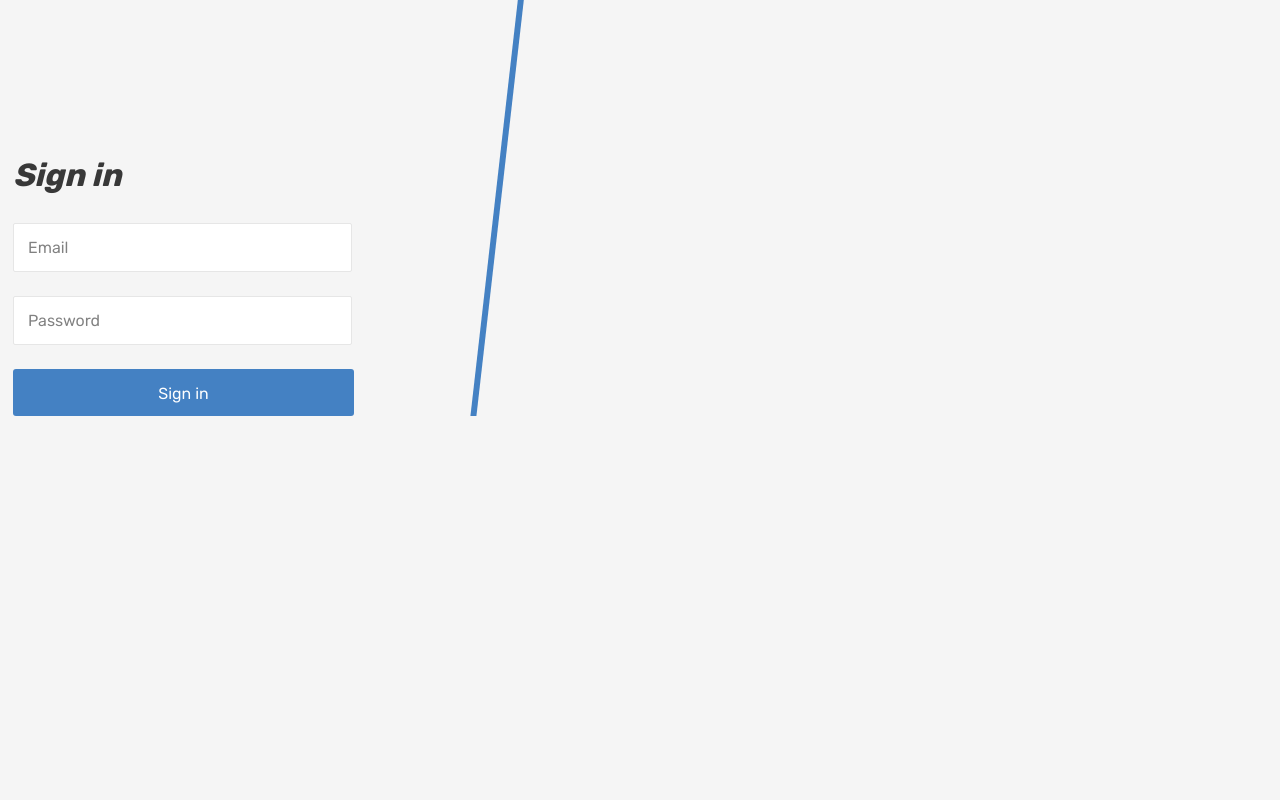
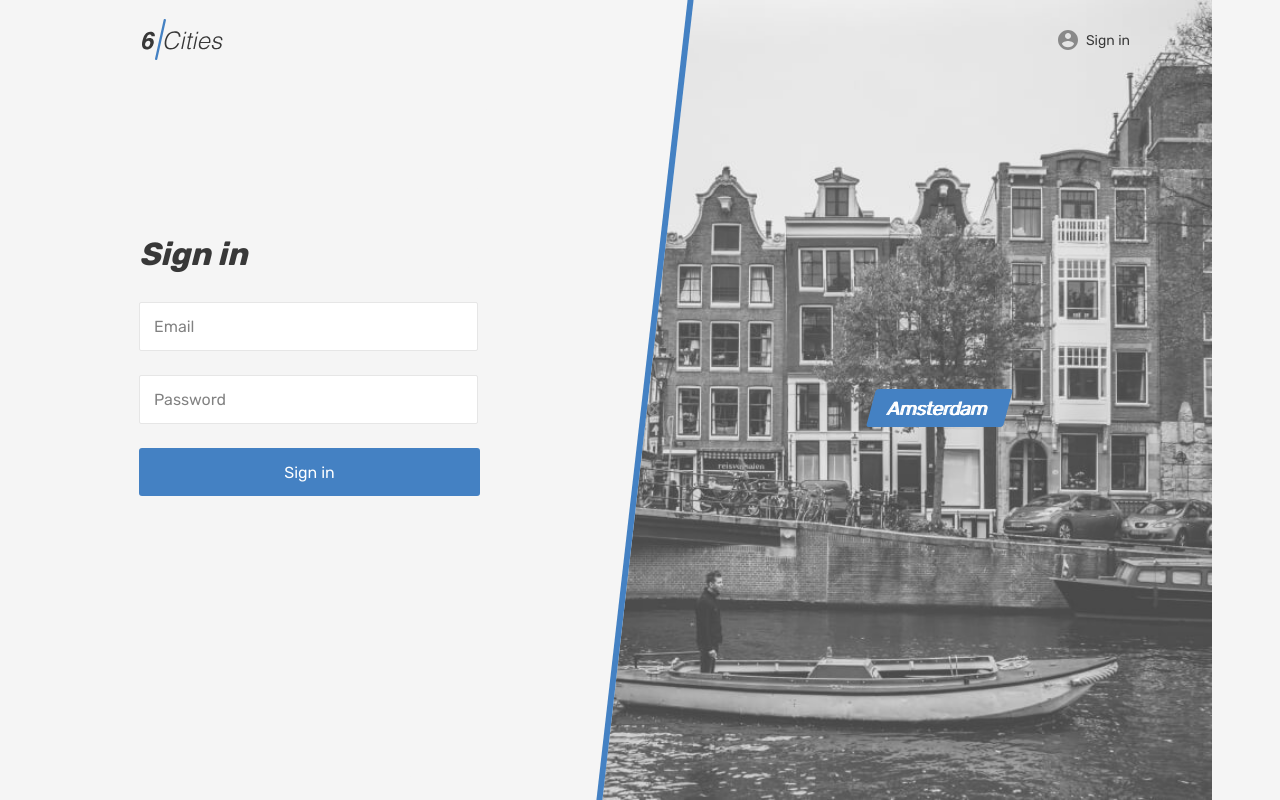
Before and after one commit to standupright/1261489-six-cities-7, a React (Create React App) app in the folder project/: page /login in a window 1280 px wide. Built offline with nearby package versions, Linux system fonts and the light colour scheme; no server answers.

Commit message:
Добавлена страница логина

```diff
--- a/project/src/components/login-screen/login-screen.jsx
+++ b/project/src/components/login-screen/login-screen.jsx
@@ -1,36 +1,113 @@
-import React from 'react';
+import React, { useRef } from 'react';
+import PropTypes from 'prop-types';
+import {Link} from 'react-router-dom';
+import {connect} from 'react-redux';
+import {login} from '../../store/api-actions';
+import {AppRoute} from '../../const';
 
-function LoginScreen () {
+function LoginScreen(props) {
+  const emailRef = useRef();
+  const passwordRef = useRef();
+
+  const handleSubmit = (evt) => {
+    evt.preventDefault();
+
+    onSubmit({
+      login: emailRef.current.value,
+      password: passwordRef.current.value,
+    });
+  };
+
+  const { onSubmit } = props;
+
   return (
-    <section className="login">
-      <h1 className="login__title">Sign in</h1>
-      <form className="login__form form" action="#" method="post">
-        <div className="login__input-wrapper form__input-wrapper">
-          <label className="visually-hidden">E-mail</label>
+    <div className='page page--gray page--login'>
+      <header className="header">
+        <div className="container">
+          <div className="header__wrapper">
+            <div className="header__left">
+              <Link className="header__logo-link" to={AppRoute.ROOT}>
+                <img className="header__logo" src="img/logo.svg" alt="6 cities logo" width="81" height="41"/>
+              </Link>
+            </div>
+            <nav className="header__nav">
+              <ul className="header__nav-list">
+                <li className="header__nav-item user">
+                  <Link className="header__nav-link header__nav-link--profile" to={AppRoute.ROOT}/>
+                  <Link to={AppRoute.LOGIN} className="header__nav-link header__nav-link--profile">
+                    <div className="header__avatar-wrapper user__avatar-wrapper">
+                    </div>
+                    <span className="header__login">Sign in</span>
+                  </Link>
+                </li>
+              </ul>
+            </nav>
+          </div>
+        </div>
+      </header>
+
+      <main className='page__main page__main--login'>
+        <div className='page__login-container container'>
+          <section className='login'>
+            <h1 className='login__title'>Sign in</h1>
+            <form
+              className='login__form form'
+              action='#'
+              method='post'
+              onSubmit={handleSubmit}
+            >
+              <div className='login__input-wrapper form__input-wrapper'>
+                <label className='visually-hidden'>E-mail</label>
                 <input
-            className="login__input form__input"
-            type="email"
-            name="email"
-            placeholder="Email"
-            required=""
+                  className='login__input form__input'
+                  type='email'
+                  name='email'
+                  placeholder='Email'
+                  required=''
+                  ref={emailRef}
                 />
               </div>
-        <div className="login__input-wrapper form__input-wrapper">
-          <label className="visually-hidden">Password</label>
+              <div className='login__input-wrapper form__input-wrapper'>
+                <label className='visually-hidden'>Password</label>
                 <input
-            className="login__input form__input"
-            type="password"
-            name="password"
-            placeholder="Password"
-            required=""
+                  className='login__input form__input'
+                  type='password'
+                  name='password'
+                  placeholder='Password'
+                  required=''
+                  ref={passwordRef}
                 />
               </div>
-        <button className="login__submit form__submit button" type="submit">
+              <button
+                className='login__submit form__submit button'
+                type='submit'
+              >
                 Sign in
               </button>
             </form>
           </section>
+          <section className='locations locations--login locations--current'>
+            <div className='locations__item'>
+              <Link className='locations__item-link' to={AppRoute.ROOT}>
+                <span>Amsterdam</span>
+              </Link>
+            </div>
+          </section>
+        </div>
+      </main>
+    </div>
   );
 }
 
-export default LoginScreen;
+LoginScreen.propTypes = {
+  onSubmit: PropTypes.func.isRequired,
+};
+
+const mapDispatchToProps = (dispatch) => ({
+  onSubmit(userAuthInfo) {
+    dispatch(login(userAuthInfo));
+  },
+});
+
+export { LoginScreen };
+export default connect(null, mapDispatchToProps)(LoginScreen);
```
Lines whose indentation alone changed are shown as unchanged.
